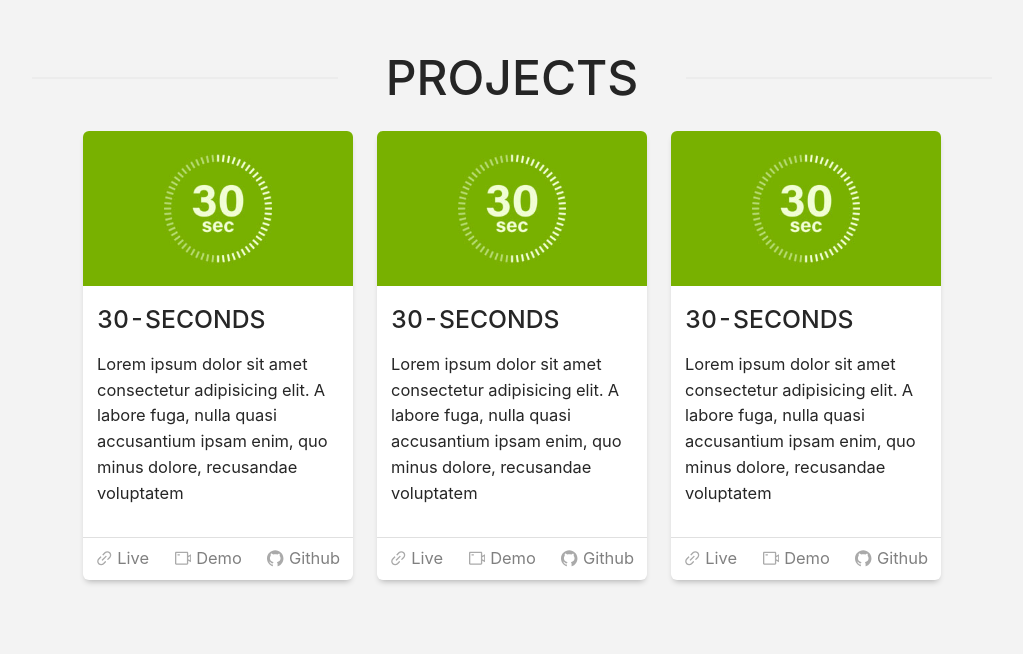
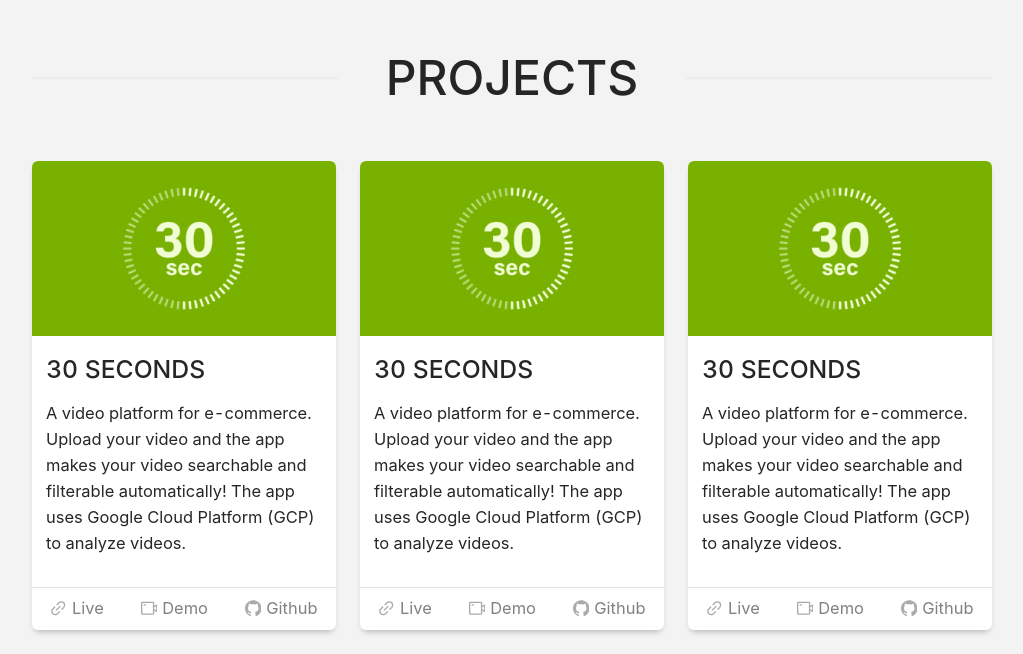
Before and after one commit to ArvandMolla/portfolio, a React (Create React App) app: page / in a window 1280 px wide. Shown: the part 745-1399 px from the top of the page, without its empty margins (128-1151 px from the left). Before the commit the page ends 1349 px from the top, so only its background shows below. Built offline with nearby package versions, Linux system fonts and the light colour scheme.

Commit message:
projects card is dynamic

```diff
--- a/src/App.css
+++ b/src/App.css
@@ -117,3 +117,22 @@
 .project-footer a:hover {
   color: rgb(0, 0, 0);
 }
+
+.projects-parent {
+  width: 75%;
+}
+
+.projects-header {
+  margin-bottom: 30px;
+}
+.popover-link {
+  text-decoration: none;
+  color: black;
+  font-size: 1.03rem;
+}
+.popover-link-container {
+  margin-bottom: 12px;
+  margin-top: 8px;
+  margin-left: 8px;
+  margin-right: 8px;
+}
--- a/src/components/ProjectCard.jsx
+++ b/src/components/ProjectCard.jsx
@@ -3,20 +3,25 @@ import {
   VideoCameraOutlined,
   GithubOutlined,
 } from "@ant-design/icons";
-
-function ProjectCard() {
+import React, { useState } from "react";
+import { Popover } from "antd";
+function ProjectCard({
+  banner,
+  title,
+  description,
+  demo,
+  live,
+  BELink,
+  FELink,
+}) {
   return (
     <div className="project-card-container">
       <div className="project-banner">
-        <img src="../../img/30-sec.jpg" alt="30-sec project" width="100%" />
+        <img src={banner} alt={title} width="100%" />
       </div>
       <div className="project-description">
-        <h2>30-SECONDS</h2>
-        <p>
-          Lorem ipsum dolor sit amet consectetur adipisicing elit. A labore
-          fuga, nulla quasi accusantium ipsam enim, quo minus dolore, recusandae
-          voluptatem
-        </p>
+        <h2>{title}</h2>
+        <p>{description}</p>
       </div>
       <div className="project-footer">
         <div className="project-footer-item">
@@ -24,7 +29,7 @@ function ProjectCard() {
             <LinkOutlined />
           </span>
 
-          <a href="https://30-seconds.vercel.app/">
+          <a href={live} target="_blank">
             <span>Live</span>
           </a>
         </div>
@@ -33,7 +38,7 @@ function ProjectCard() {
             <VideoCameraOutlined />
           </span>
 
-          <a href="https://30-seconds.vercel.app/">
+          <a href={demo} target="_blank">
             <span>Demo</span>
           </a>
         </div>
@@ -42,9 +47,28 @@ function ProjectCard() {
             <GithubOutlined />
           </span>
 
-          <a href="https://30-seconds.vercel.app/">
-            <span>Github</span>
-          </a>
+          <Popover
+            placement="topRight"
+            content={
+              <div>
+                <div className="popover-link-container">
+                  <a href={BELink} target="_blank" className="popover-link">
+                    Back-end Repo
+                  </a>
+                </div>
+                <div className="popover-link-container">
+                  <a href={FELink} target="_blank" className="popover-link">
+                    Front-end Repo
+                  </a>
+                </div>
+              </div>
+            }
+            trigger="click"
+          >
+            <a>
+              <span>Github</span>
+            </a>
+          </Popover>
         </div>
       </div>
     </div>
--- a/src/components/Projects.jsx
+++ b/src/components/Projects.jsx
@@ -4,22 +4,50 @@ import { Divider, Row, Col } from "antd";
 function Projects() {
   return (
     <div className="projects-container">
-      <Row justify="center">
+      <Row justify="center" className="projects-header">
         <Col xs={24} md={20}>
           <Divider orientation="center" className="projects-divider">
             PROJECTS
           </Divider>
         </Col>
       </Row>
-      <Row justify="center" gutter="24">
-        <Col xs={24} sm={12} lg={6}>
-          <ProjectCard />
-        </Col>
-        <Col xs={24} sm={12} lg={6}>
-          <ProjectCard />
-        </Col>
-        <Col xs={24} sm={12} lg={6}>
-          <ProjectCard />
+      <Row justify="center">
+        <Col xs={24} md={20}>
+          <Row gutter="24">
+            <Col xs={24} sm={12} lg={8}>
+              <ProjectCard
+                banner="../../img/30-sec.jpg"
+                title="30 SECONDS"
+                description="A video platform for e-commerce. Upload your video and the app makes your video searchable and filterable automatically! The app uses Google Cloud Platform (GCP) to analyze videos."
+                live="https://30-seconds.vercel.app/"
+                demo="https://www.youtube.com/watch?v=T8RUoKBPZRM&list=PLIz8i-HCdhvkeJKmje4IEon5yvFTD6XCk&index=10"
+                BELink="https://github.com/ArvandMolla/capstone-backend"
+                FELink="https://github.com/ArvandMolla/capstone-frontend"
+              />
+            </Col>
+            <Col xs={24} sm={12} lg={8}>
+              <ProjectCard
+                banner="../../img/30-sec.jpg"
+                title="30 SECONDS"
+                description="A video platform for e-commerce. Upload your video and the app makes your video searchable and filterable automatically! The app uses Google Cloud Platform (GCP) to analyze videos."
+                live="https://30-seconds.vercel.app/"
+                demo="https://www.youtube.com/watch?v=T8RUoKBPZRM&list=PLIz8i-HCdhvkeJKmje4IEon5yvFTD6XCk&index=10"
+                BELink="https://github.com/ArvandMolla/capstone-backend"
+                FELink="https://github.com/ArvandMolla/capstone-frontend"
+              />
+            </Col>
+            <Col xs={24} sm={12} lg={8}>
+              <ProjectCard
+                banner="../../img/30-sec.jpg"
+                title="30 SECONDS"
+                description="A video platform for e-commerce. Upload your video and the app makes your video searchable and filterable automatically! The app uses Google Cloud Platform (GCP) to analyze videos."
+                live="https://30-seconds.vercel.app/"
+                demo="https://www.youtube.com/watch?v=T8RUoKBPZRM&list=PLIz8i-HCdhvkeJKmje4IEon5yvFTD6XCk&index=10"
+                BELink="https://github.com/ArvandMolla/capstone-backend"
+                FELink="https://github.com/ArvandMolla/capstone-frontend"
+              />
+            </Col>
+          </Row>
         </Col>
       </Row>
     </div>
```
